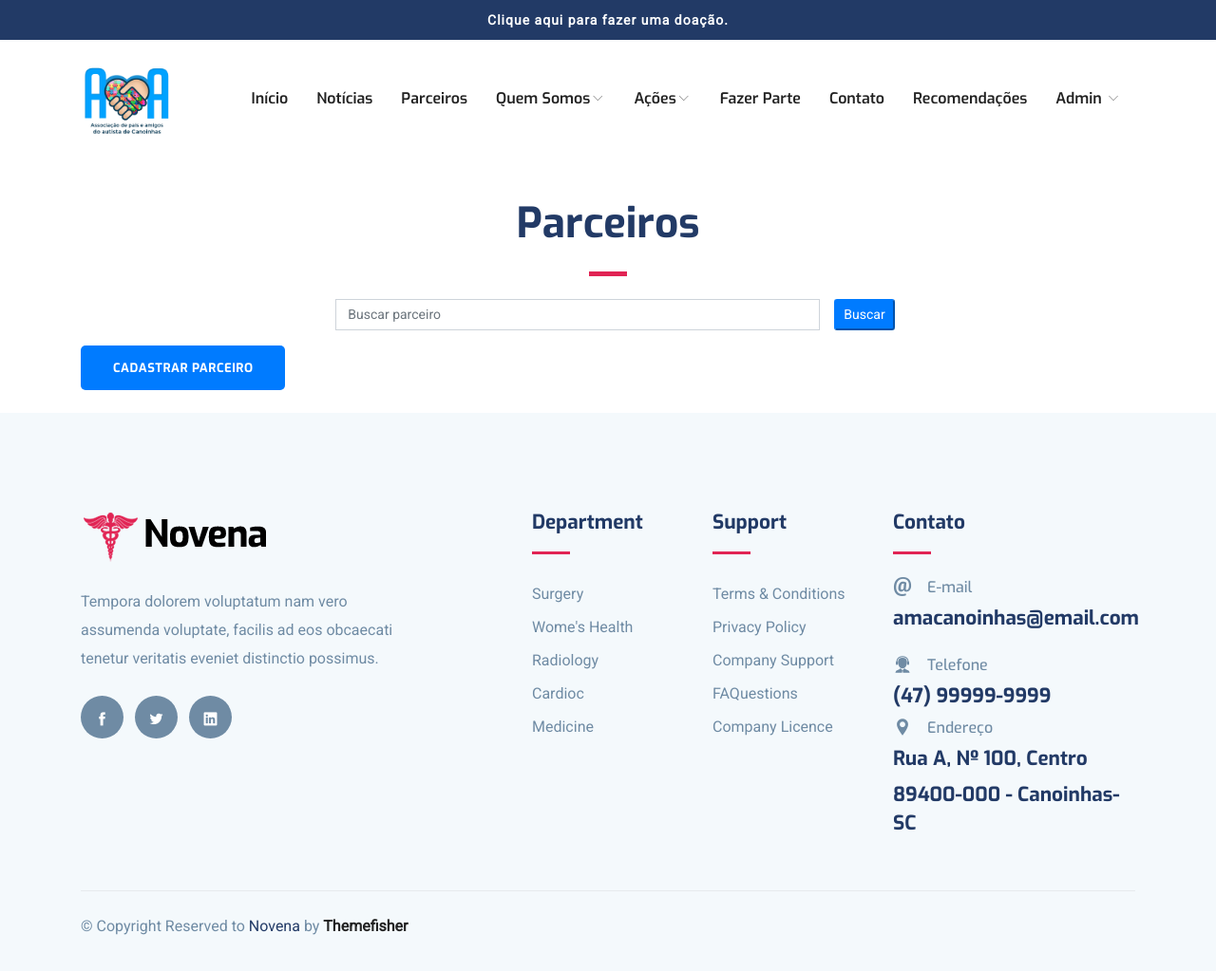
After one commit to lbifsc/ama-canoinhas, a Django app: page /parceiros in a window 1280 px wide; the page is wider, and only the part inside the window is pictured. The commit adds this page. Shown: that part at 95% size. Run offline with Django 3.2, Linux system fonts and the light colour scheme; the visitor is signed in with stand-in values (Sample User, id 1); data that the repository does not hold is empty; some libraries are stand-ins or nearby versions.

Commit message:
Implementada listagem de parceiros para administradores

```diff
--- a/ama/filters.py
+++ b/ama/filters.py
@@ -1,3 +1,4 @@
+from django.db.models import fields
 from . import models
 from django_filters import FilterSet
 from django.db.models.query_utils import Q
@@ -75,3 +76,25 @@ class MensagemFilterSet(FilterSet):
             Q(nome__icontains=value) |
             Q(mensagem__icontains=value)
         )
+
+
+class ParceiroFilterSet(FilterSet):
+    nome = CharFilter(method='nome_filter', )
+
+    class Meta:
+        model = models.Parceiro
+        fields = {}
+
+    def __init__(self, data, *args, **kwargs):
+        data = data.copy()
+        data.setdefault('data', '-data')
+        super().__init__(data, *args, **kwargs)
+
+        self.filters['nome'].field.widget.attrs.update({
+            'class': 'form-control col-lg-12',
+            'placeholder': 'Buscar parceiro',
+            'style': 'height: 100%;',
+        })
+
+    def nome_filter(self, queryset, name, value):
+        return queryset.filter(nome__icontains=value)
--- /dev/null
+++ b/ama/templates/ama/parceiros.html
@@ -0,0 +1,68 @@
+{% extends 'base.html' %}
+{% load static %}
+
+{% block conteudo %}
+    <section class="section-top">
+        <div class="container">
+            <div class="row">
+                <div class="col-lg-12 text-center section-title">
+                    <h2>Parceiros</h2>
+                    <div class="divider mx-auto my-4"></div>
+                </div>
+            </div>
+            <div class="row">
+                <div class="col-lg-12">
+                   <form action="" method="GET" class="form-inline">
+                       <div class="col-lg">
+                           <div class="d-flex justify-content-center bd-highlight mb-3">
+                               <div class="form-group col-lg-6">
+                                   {{ filterset.form.nome }}
+                               </div>
+                               <div class="form-group">
+                                   <input type="submit" class="btn-sm btn-primary" value="Buscar" style="height: 100%;">
+                               </div>
+                           </div>
+                       </div>
+                   </form>
+                </div>
+            </div>
+            <div class="row col-lg-auto">
+                <div class="float-left">
+                    <div>
+                        <a type="button" class="btn btn-primary" href="{% url 'ama:adicionar_parceiro' %}" >
+                            Cadastrar Parceiro
+                        </a>
+                    </div>
+                </div>
+            </div>
+            <div class="row mt-4">
+                {% for parceiro in page_obj %}
+                    <div id="parceiro_{{ parceiro.pk }}" class="col-lg-4 mb-3">
+                        <div class="card shadow-lg">
+                            <div class="card-header">
+                                <img class="parceiro-body" src="{{ parceiro.logo.url }}" alt="Logomarca {{ parceiro }}">
+                            </div>
+                            <div class="card-body">
+                                <h5>{{ parceiro }}</h5>
+                            </div>
+                            <div class="card-footer">
+                                <div class="row">
+                                    <div class="col-lg-6">
+                                        <a href="{% url 'ama:editar_parceiro' parceiro.pk %}" class="btn btn-primary w-100">Editar</a>
+                                    </div>
+                                    <div class="col-lg-6">
+                                        <button onclick="excluir_parceiro({{ parceiro.pk }})" class="btn btn-danger w-100">Excluir</button>
+                                    </div>
+                                </div>
+                            </div>
+                        </div>
+                    </div>
+                {% endfor %}
+            </div>
+        </div>
+    </section>
+{% endblock conteudo %}
+
+{% block scripts %}
+    <script src="{% static 'custom/js/parceiro.js' %}"></script>
+{% endblock scripts %}
--- a/ama/urls.py
+++ b/ama/urls.py
@@ -31,4 +31,5 @@ urlpatterns = [
     path('adicionar_parceiro/', views.AdicionarParceiro.as_view(), name='adicionar_parceiro'),
     path('editar_parceiro/<int:pk>', views.EditarParceiro.as_view(), name='editar_parceiro'),
     path('excluir_parceiro/<int:pk>', views.excluir_parceiro, name='excluir_parceiro'),
+    path('parceiros', views.ListarParceiros.as_view(), name='parceiros'),
 ]
--- a/ama/views.py
+++ b/ama/views.py
@@ -5,7 +5,7 @@ from . import forms
 from . import models
 from django.views import View
 from django.contrib import messages
-from .filters import NoticiaFilterSet, MensagemFilterSet
+from .filters import NoticiaFilterSet, MensagemFilterSet, ParceiroFilterSet
 from django.http.response import JsonResponse
 from django.contrib.auth import authenticate, login, logout
 from django.views.generic import ListView, DetailView
@@ -277,6 +277,24 @@ class AdicionarParceiro(LoginRequiredMixin, View):
         return redirect('ama:adicionar_parceiro')
 
 
+class ListarParceiros(LoginRequiredMixin, ListView):
+    model = models.Parceiro
+    template_name = 'ama/parceiros.html'
+    paginate_by = 15
+    filterset_class = ParceiroFilterSet
+    ordering = ['nome', ]
+
+    def get_queryset(self):
+        queryset = super().get_queryset()
+        self.filterset = self.filterset_class(self.request.GET, queryset=queryset)
+        return self.filterset.qs.distinct()
+
+    def get_context_data(self, **kwargs):
+        context = super().get_context_data(**kwargs)
+        context['filterset'] = self.filterset
+        return context
+
+
 class EditarParceiro(LoginRequiredMixin, View):
     template_name = 'ama/adicionar_parceiro.html'
 
--- a/templates/parcial/_nav.html
+++ b/templates/parcial/_nav.html
@@ -72,7 +72,7 @@
                             </a>
                             <ul class="dropdown-menu" aria-labelledby="dropdown-usuario">
                                 <li><a href="{% url 'ama:mensagens' %}" class="dropdown-item">Mensagens</a></li>
-                                <li><a href="" class="dropdown-item">Notícias</a></li>
+                                <li><a href="{% url 'ama:parceiros' %}" class="dropdown-item">Notícias</a></li>
                                 <li><a href="" class="dropdown-item">Parceiros </a></li>
                                 <li><a href="{% url 'ama:logout' %}" class="dropdown-item">Sair</a></li>
                             </ul>
--- /dev/null
+++ b/templates/static/custom/js/parceiro.js
@@ -0,0 +1,15 @@
+var csrftoken = Cookies.get('csrftoken');
+
+function excluir_parceiro(pk) {
+    if (confirm('Realmente deseja excluir este parceiro?')) {
+        $.ajax({
+            type: 'post',
+            url: '/excluir_parceiro/' + pk,
+            data: { csrfmiddlewaretoken: csrftoken, },
+            dataType: 'json',
+            success: function (response) {
+                $('#parceiro_' + pk).remove();
+            },
+        });
+    }
+}
```
Also changed, not shown: templates/static/custom/js/dashboard.js (+0 -14 lines).
